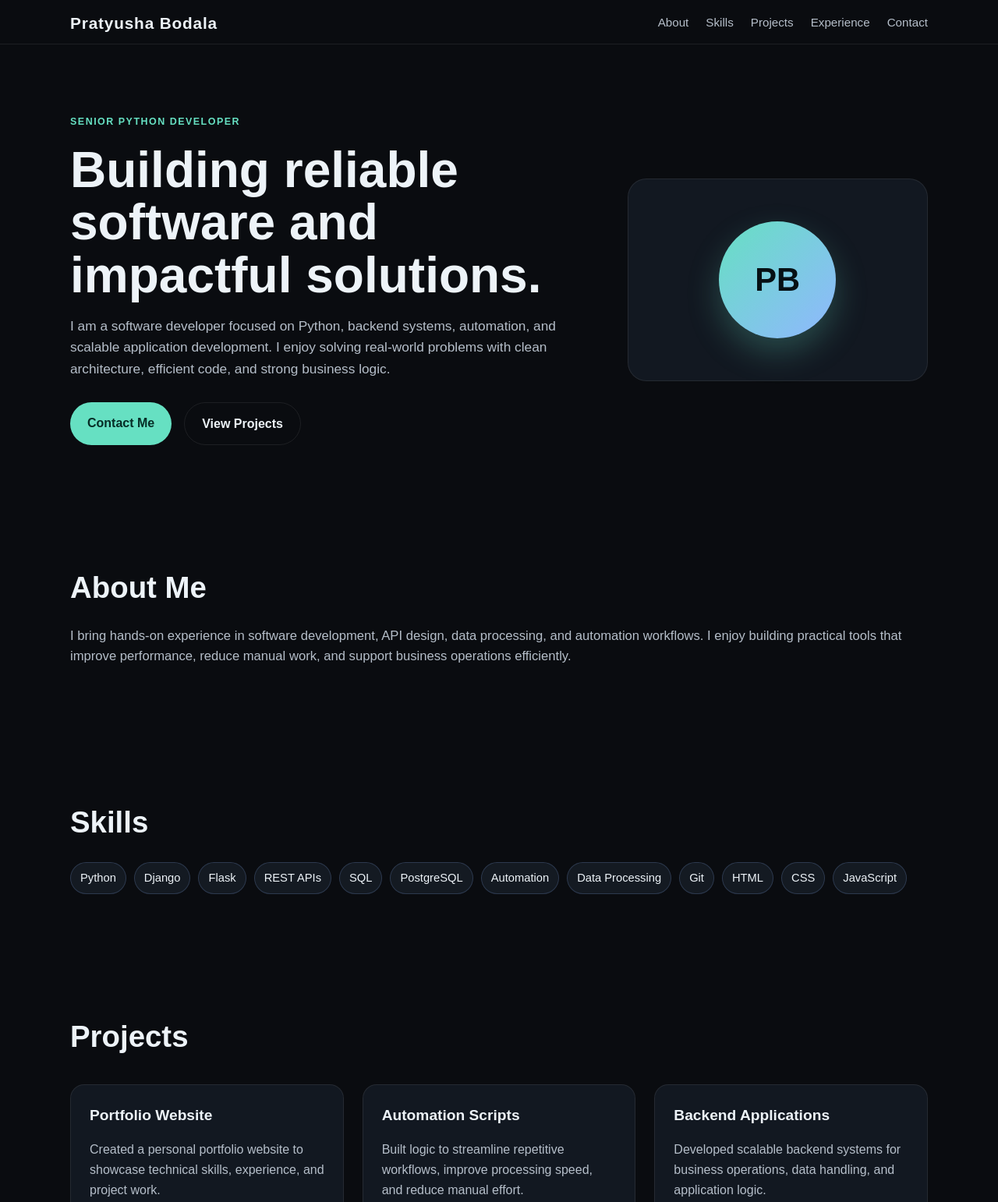
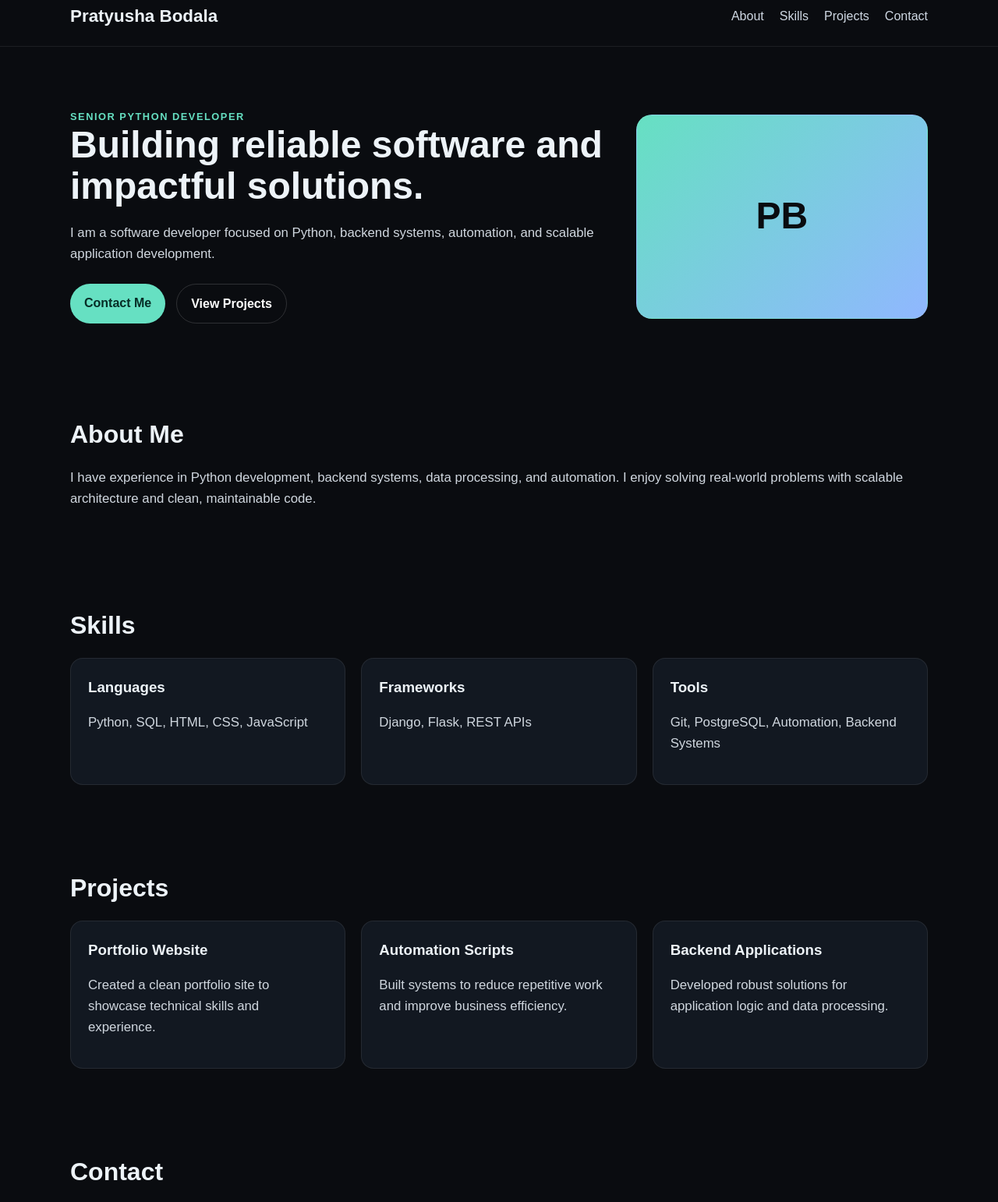
Before and after one commit to PratyushaBodala/pratyushabodala-portfolio, a plain HTML site: page index.html in a window 1280 px wide. Shown: the part 17-1559 px from the top of the page at 78% size. Drawn offline with Linux system fonts and the light colour scheme.

Commit message:
Update index.html for layout and style enhancements
Refactor HTML structure and styles for improved layout and readability.

```diff
--- a/index.html
+++ b/index.html
@@ -5,223 +5,126 @@
   <meta name="viewport" content="width=device-width, initial-scale=1.0" />
   <title>Pratyusha Bodala | Portfolio</title>
   <style>
-    :root {
-      --bg: #0a0c10;
-      --panel: #121821;
-      --text: #edf3f8;
-      --muted: #b5bec9;
-      --accent: #66e0c2;
-      --accent-2: #90b7ff;
-      --line: rgba(255,255,255,0.08);
-    }
-
-    * { box-sizing: border-box; }
-    html { scroll-behavior: smooth; }
     body {
       margin: 0;
-      font-family: Arial, Helvetica, sans-serif;
-      background: var(--bg);
-      color: var(--text);
+      font-family: Arial, sans-serif;
+      background: #0a0c10;
+      color: #edf3f8;
       line-height: 1.6;
     }
-
     .container {
-      width: min(1100px, 92%);
+      width: 90%;
+      max-width: 1100px;
       margin: 0 auto;
     }
-
     header {
-      padding: 30px 0 10px;
-      border-bottom: 1px solid var(--line);
+      border-bottom: 1px solid rgba(255,255,255,0.08);
+      padding: 20px 0;
     }
-
     nav {
       display: flex;
       justify-content: space-between;
       align-items: center;
+      flex-wrap: wrap;
+    }
+    .brand {
+      font-weight: bold;
+      font-size: 1.4rem;
+    }
+    .nav-links {
+      display: flex;
       gap: 20px;
       flex-wrap: wrap;
     }
-
-    .brand {
-      font-size: 1.3rem;
-      font-weight: 700;
-      letter-spacing: 0.04em;
+    .nav-links a {
+      color: #cfd8e3;
+      text-decoration: none;
     }
-
-    .nav-links {
+    .hero {
+      padding: 80px 0 50px;
+    }
+    .hero-inner {
+      display: grid;
+      grid-template-columns: 1.3fr 0.7fr;
+      gap: 30px;
+      align-items: center;
+    }
+    h1 {
+      font-size: 3rem;
+      margin: 0 0 20px;
+      line-height: 1.1;
+    }
+    p {
+      color: #d0d7df;
+      font-size: 1.05rem;
+    }
+    .btn-row {
+      margin-top: 24px;
       display: flex;
-      gap: 22px;
+      gap: 14px;
       flex-wrap: wrap;
     }
-
-    .nav-links a {
-      color: var(--muted);
-      text-decoration: none;
-      font-size: 0.95rem;
-    }
-
-    .nav-links a:hover {
-      color: var(--text);
-    }
-
-    .hero {
-      padding: 90px 0 60px;
-    }
-
-    .hero-inner {
-      display: grid;
-      grid-template-columns: 1.4fr 0.8fr;
-      gap: 40px;
-      align-items: center;
-    }
-
-    .eyebrow {
-      color: var(--accent);
-      text-transform: uppercase;
-      letter-spacing: 0.12em;
-      font-size: 0.78rem;
-      font-weight: 700;
-      margin-bottom: 18px;
-    }
-
-    h1 {
-      font-size: clamp(2.5rem, 5vw, 4.2rem);
-      line-height: 1.05;
-      margin: 0 0 18px;
-    }
-
-    .hero p {
-      color: var(--muted);
-      font-size: 1.08rem;
-      max-width: 650px;
-    }
-
-    .cta-row {
-      display: flex;
-      flex-wrap: wrap;
-      gap: 16px;
-      margin-top: 28px;
-    }
-
     .btn {
       display: inline-block;
-      padding: 14px 22px;
+      padding: 12px 18px;
       border-radius: 999px;
       text-decoration: none;
-      font-weight: 700;
-      transition: 0.2s ease;
+      font-weight: bold;
     }
-
     .btn-primary {
-      background: var(--accent);
+      background: #66e0c2;
       color: #062d26;
     }
-
     .btn-secondary {
-      background: transparent;
-      color: var(--text);
-      border: 1px solid var(--line);
+      border: 1px solid rgba(255,255,255,0.15);
+      color: white;
     }
-
-    .btn:hover {
-      transform: translateY(-1px);
-    }
-
-    .profile-box {
-      background: var(--panel);
-      border: 1px solid var(--line);
-      border-radius: 24px;
-      padding: 22px;
+    .profile {
+      background: #121821;
+      border: 1px solid rgba(255,255,255,0.08);
+      border-radius: 20px;
       min-height: 260px;
       display: flex;
       align-items: center;
       justify-content: center;
-      color: var(--text);
-      text-align: center;
+      font-size: 3rem;
+      font-weight: bold;
+      color: #0a0c10;
+      background: linear-gradient(135deg, #66e0c2, #90b7ff);
     }
-
-    .profile-circle {
-      width: 150px;
-      height: 150px;
-      border-radius: 50%;
-      background: linear-gradient(135deg, var(--accent), var(--accent-2));
-      display: flex;
-      align-items: center;
-      justify-content: center;
-      font-size: 2.6rem;
-      font-weight: 700;
-      color: #061014;
-      box-shadow: 0 18px 40px rgba(102, 224, 194, 0.25);
+    section {
+      padding: 40px 0;
     }
-
-    section {
-      padding: 60px 0;
+    h2 {
+      margin-bottom: 16px;
+      font-size: 2rem;
     }
-
-    h2 {
-      font-size: clamp(1.8rem, 3vw, 2.6rem);
-      margin-bottom: 18px;
-    }
-
     .grid {
       display: grid;
-      grid-template-columns: repeat(3, minmax(0, 1fr));
-      gap: 24px;
-      margin-top: 30px;
+      grid-template-columns: repeat(3, minmax(0,1fr));
+      gap: 20px;
     }
-
     .card {
-      background: var(--panel);
-      border: 1px solid var(--line);
-      border-radius: 18px;
-      padding: 24px;
+      background: #121821;
+      border: 1px solid rgba(255,255,255,0.08);
+      border-radius: 16px;
+      padding: 22px;
     }
-
     .card h3 {
       margin-top: 0;
-      margin-bottom: 12px;
-      font-size: 1.2rem;
+      margin-bottom: 10px;
     }
-
     .card p, .card li {
-      color: var(--muted);
+      color: #d0d7df;
     }
-
-    ul {
-      margin: 0;
-      padding-left: 18px;
+    footer {
+      border-top: 1px solid rgba(255,255,255,0.08);
+      padding: 30px 0 60px;
+      text-align: center;
+      color: #b8c0ca;
     }
-
-    .skills {
-      display: flex;
-      flex-wrap: wrap;
-      gap: 10px;
-      margin-top: 20px;
-    }
-
-    .tag {
-      background: rgba(144, 183, 255, 0.08);
-      border: 1px solid rgba(144, 183, 255, 0.2);
-      color: var(--text);
-      padding: 8px 12px;
-      border-radius: 999px;
-      font-size: 0.92rem;
-    }
-
-    footer {
-      border-top: 1px solid var(--line);
-      padding: 30px 0 60px;
-      color: var(--muted);
-      text-align: center;
-    }
-
     @media (max-width: 800px) {
-      .hero-inner {
-        grid-template-columns: 1fr;
-      }
-
-      .grid {
+      .hero-inner, .grid {
         grid-template-columns: 1fr;
       }
     }
@@ -236,7 +139,6 @@
           <a href="#about">About</a>
           <a href="#skills">Skills</a>
           <a href="#projects">Projects</a>
-          <a href="#experience">Experience</a>
           <a href="#contact">Contact</a>
         </div>
       </nav>
@@ -247,33 +149,30 @@
     <section class="hero">
       <div class="container hero-inner">
         <div>
-          <div class="eyebrow">Senior Python Developer</div>
+          <div style="color:#66e0c2; font-weight:bold; letter-spacing:0.12em; text-transform:uppercase; font-size:0.8rem;">
+            Senior Python Developer
+          </div>
           <h1>Building reliable software and impactful solutions.</h1>
           <p>
-            I am a software developer focused on Python, backend systems, automation,
-            and scalable application development. I enjoy solving real-world problems
-            with clean architecture, efficient code, and strong business logic.
+            I am a software developer focused on Python, backend systems,
+            automation, and scalable application development.
           </p>
-
-          <div class="cta-row">
+          <div class="btn-row">
             <a class="btn btn-primary" href="#contact">Contact Me</a>
             <a class="btn btn-secondary" href="#projects">View Projects</a>
           </div>
         </div>
-
-        <div class="profile-box">
-          <div class="profile-circle">PB</div>
-        </div>
+        <div class="profile">PB</div>
       </div>
     </section>
 
     <section id="about">
       <div class="container">
         <h2>About Me</h2>
-        <p style="color: var(--muted); font-size: 1.04rem;">
-          I bring hands-on experience in software development, API design, data processing,
-          and automation workflows. I enjoy building practical tools that improve performance,
-          reduce manual work, and support business operations efficiently.
+        <p>
+          I have experience in Python development, backend systems, data processing,
+          and automation. I enjoy solving real-world problems with scalable architecture
+          and clean, maintainable code.
         </p>
       </div>
     </section>
@@ -281,19 +180,19 @@
     <section id="skills">
       <div class="container">
         <h2>Skills</h2>
-        <div class="skills">
-          <span class="tag">Python</span>
-          <span class="tag">Django</span>
-          <span class="tag">Flask</span>
-          <span class="tag">REST APIs</span>
-          <span class="tag">SQL</span>
-          <span class="tag">PostgreSQL</span>
-          <span class="tag">Automation</span>
-          <span class="tag">Data Processing</span>
-          <span class="tag">Git</span>
-          <span class="tag">HTML</span>
-          <span class="tag">CSS</span>
-          <span class="tag">JavaScript</span>
+        <div class="grid">
+          <div class="card">
+            <h3>Languages</h3>
+            <p>Python, SQL, HTML, CSS, JavaScript</p>
+          </div>
+          <div class="card">
+            <h3>Frameworks</h3>
+            <p>Django, Flask, REST APIs</p>
+          </div>
+          <div class="card">
+            <h3>Tools</h3>
+            <p>Git, PostgreSQL, Automation, Backend Systems</p>
+          </div>
         </div>
       </div>
     </section>
@@ -304,39 +203,15 @@
         <div class="grid">
           <div class="card">
             <h3>Portfolio Website</h3>
-            <p>Created a personal portfolio website to showcase technical skills, experience, and project work.</p>
+            <p>Created a clean portfolio site to showcase technical skills and experience.</p>
           </div>
-
           <div class="card">
             <h3>Automation Scripts</h3>
-            <p>Built logic to streamline repetitive workflows, improve processing speed, and reduce manual effort.</p>
+            <p>Built systems to reduce repetitive work and improve business efficiency.</p>
           </div>
-
           <div class="card">
             <h3>Backend Applications</h3>
-            <p>Developed scalable backend systems for business operations, data handling, and application logic.</p>
-          </div>
-        </div>
-      </div>
-    </section>
-
-    <section id="experience">
-      <div class="container">
-        <h2>Experience</h2>
-        <div class="grid">
-          <div class="card">
-            <h3>Python Developer</h3>
-            <p>Designed and implemented backend and automation solutions using Python-based tools and frameworks.</p>
-          </div>
-
-          <div class="card">
-            <h3>System Integration</h3>
-            <p>Worked on connecting workflows, data pipelines, and application components for smoother operations.</p>
-          </div>
-
-          <div class="card">
-            <h3>Problem Solving</h3>
-            <p>Focused on building reliable solutions that improve performance, maintainability, and user experience.</p>
+            <p>Developed robust solutions for application logic and data processing.</p>
           </div>
         </div>
       </div>
@@ -347,8 +222,8 @@
         <h2>Contact</h2>
         <div class="card">
           <p>Email: pratyushabodala@gmail.com</p>
+          <p>GitHub: github.com/PratyushaBodala</p>
           <p>LinkedIn: linkedin.com/in/yourprofile</p>
-          <p>GitHub: github.com/PratyushaBodala</p>
         </div>
       </div>
     </section>
```
